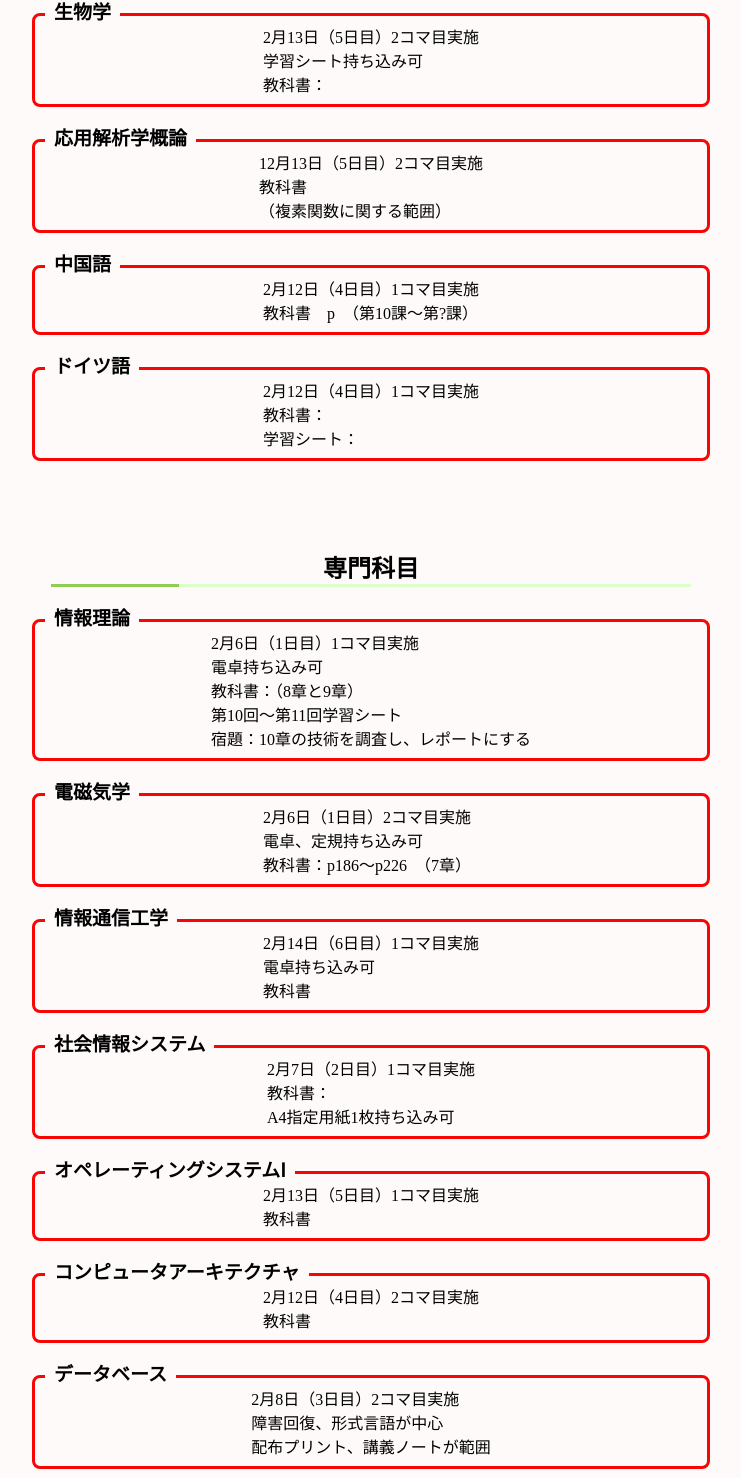
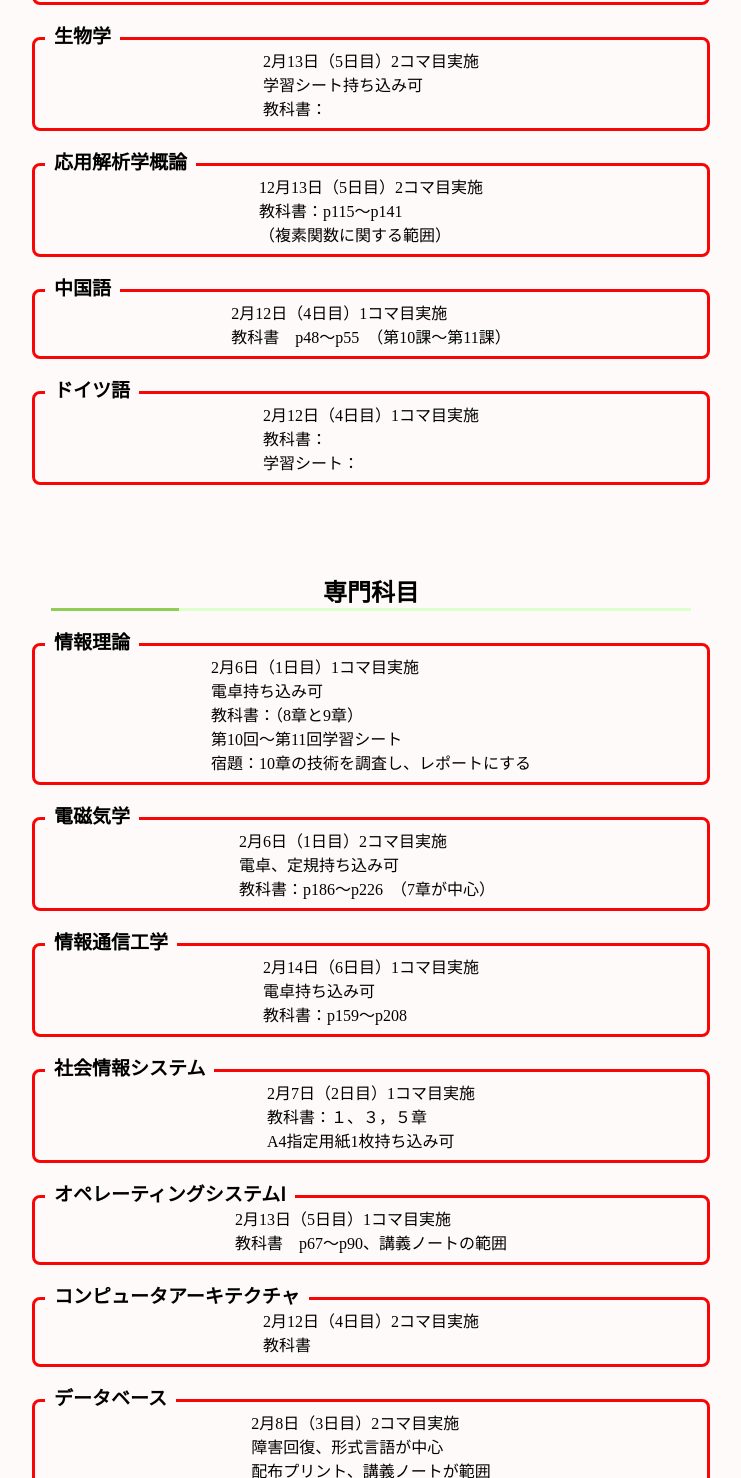
Before and after one commit to KeisukeSawa/KeisukeSawa.github.io, a plain HTML site: page exam/IE4_koukimatu.html in a window 1280 px wide. Shown: the part 1322-2800 px from the top of the page, without its empty margins (269-1010 px from the left). Drawn offline with Linux system fonts and the light colour scheme.

Commit message:
add infomation

```diff
--- a/exam/IE4_koukimatu.html
+++ b/exam/IE4_koukimatu.html
@@ -23,6 +23,7 @@
                 <p class = "txt">
                     2019年1月31日　情報を公開しました。<br>
                     2019年2月1日　電磁気学、微分積分学Ⅱの範囲を追加<br>
+                    2019年2月6日　複数の科目の範囲を追加
                 </p>
         </div>
 
@@ -96,7 +97,7 @@
                     <span class="box-title">応用解析学概論</span>
                     <p class = "txt">
                         12月13日（5日目）2コマ目実施<br>
-                        教科書<br>
+                        教科書：p115～p141<br>
                         （複素関数に関する範囲）<br>
                     </p>
             </div>
@@ -105,7 +106,7 @@
                     <span class="box-title">中国語</span>
                     <p class = "txt">
                         2月12日（4日目）1コマ目実施<br>
-                        教科書　p　（第10課～第?課）<br>
+                        教科書　p48～p55　（第10課～第11課）<br>
                     </p>
             </div>
 
@@ -136,7 +137,7 @@
                     <p class = "txt">
                         2月6日（1日目）2コマ目実施<br>
                         電卓、定規持ち込み可<br>
-                        教科書：p186～p226　（7章）　<br>
+                        教科書：p186～p226　（7章が中心）　<br>
                     </p>
             </div>
 
@@ -145,7 +146,7 @@
                     <p class = "txt">
                         2月14日（6日目）1コマ目実施<br>
                         電卓持ち込み可<br>
-                        教科書　<br>
+                        教科書：p159～p208　<br>
                     </p>
             </div>
 
@@ -153,7 +154,7 @@
                     <span class="box-title">社会情報システム</span>
                     <p class = "txt">
                         2月7日（2日目）1コマ目実施<br>
-                        教科書：<br>
+                        教科書：１、３，５章<br>
                         A4指定用紙1枚持ち込み可<br>
                     </p>
             </div>
@@ -162,7 +163,7 @@
                     <span class="box-title">オペレーティングシステムⅠ</span>
                     <p class = "txt">
                         2月13日（5日目）1コマ目実施<br>
-                        教科書　<br>
+                        教科書　p67～p90、講義ノートの範囲<br>
                     </p>
             </div>
 
```
